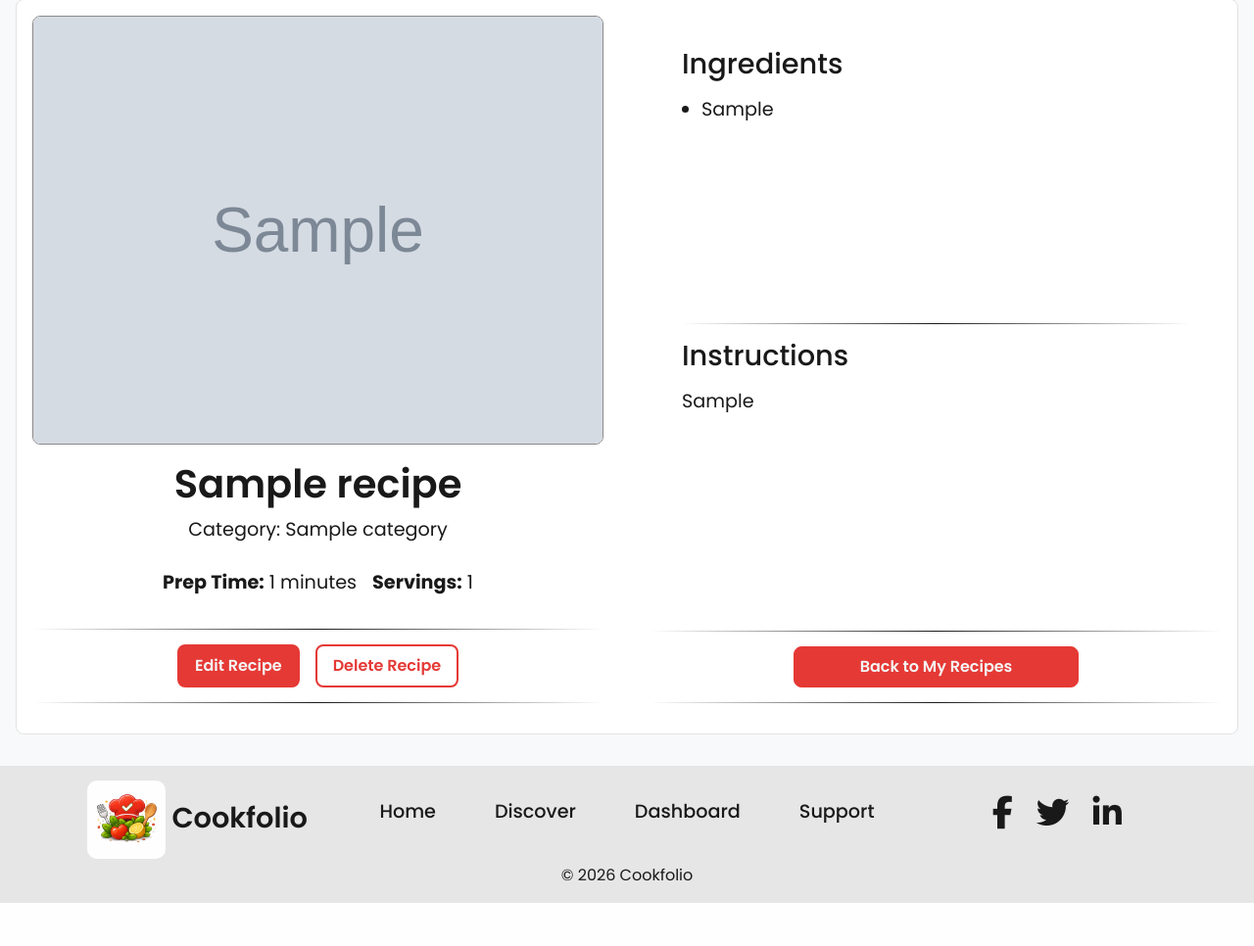
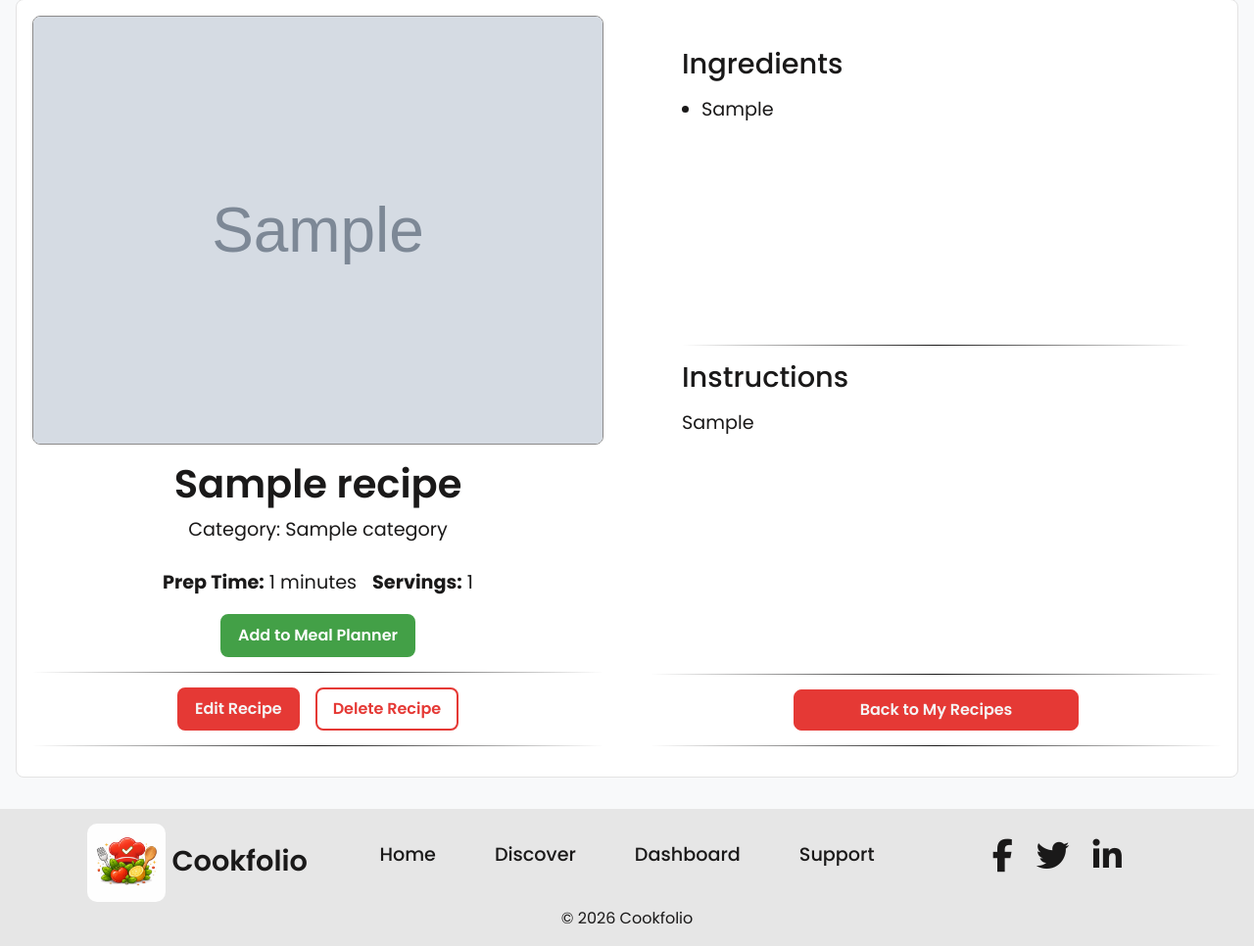
Before and after one commit to silviyahristova/cookfolio, a Flask app: page /recipes/1 in a window 1280 px wide. Shown: the part 116-1082 px from the top of the page at 98% size. Before the commit the page ends 1038 px from the top, so only its background shows below. Run offline with Flask 3, Linux system fonts and the light colour scheme; a user stored in the database is signed in; tables that the repository leaves empty hold one stand-in row (values such as "Sample post"); grey boxes marked "Sample" are stand-in pictures; some libraries are stand-ins or nearby versions.

Commit message:
feat: add a button add to meal planner in view recipe details page for user created recipes

```diff
--- a/app/templates/view_recipe.html
+++ b/app/templates/view_recipe.html
@@ -54,6 +54,9 @@
                             <div class="view-recipe-meta">
                                 <p><strong>Prep Time:</strong> {{ recipe.prep_time }} minutes</p>
                                 <p><strong>Servings:</strong> {{ recipe.servings }}</p>
+                            </div>
+                            <div class="view-recipe-meta">
+                                <a href="{{ url_for('main.add_meal_plan', recipe_id=recipe.id) }}" class="btn btn-success add-meal-btn">Add to Meal Planner</a>
                             </div>
                         {% endif %}
                     </div>
```
